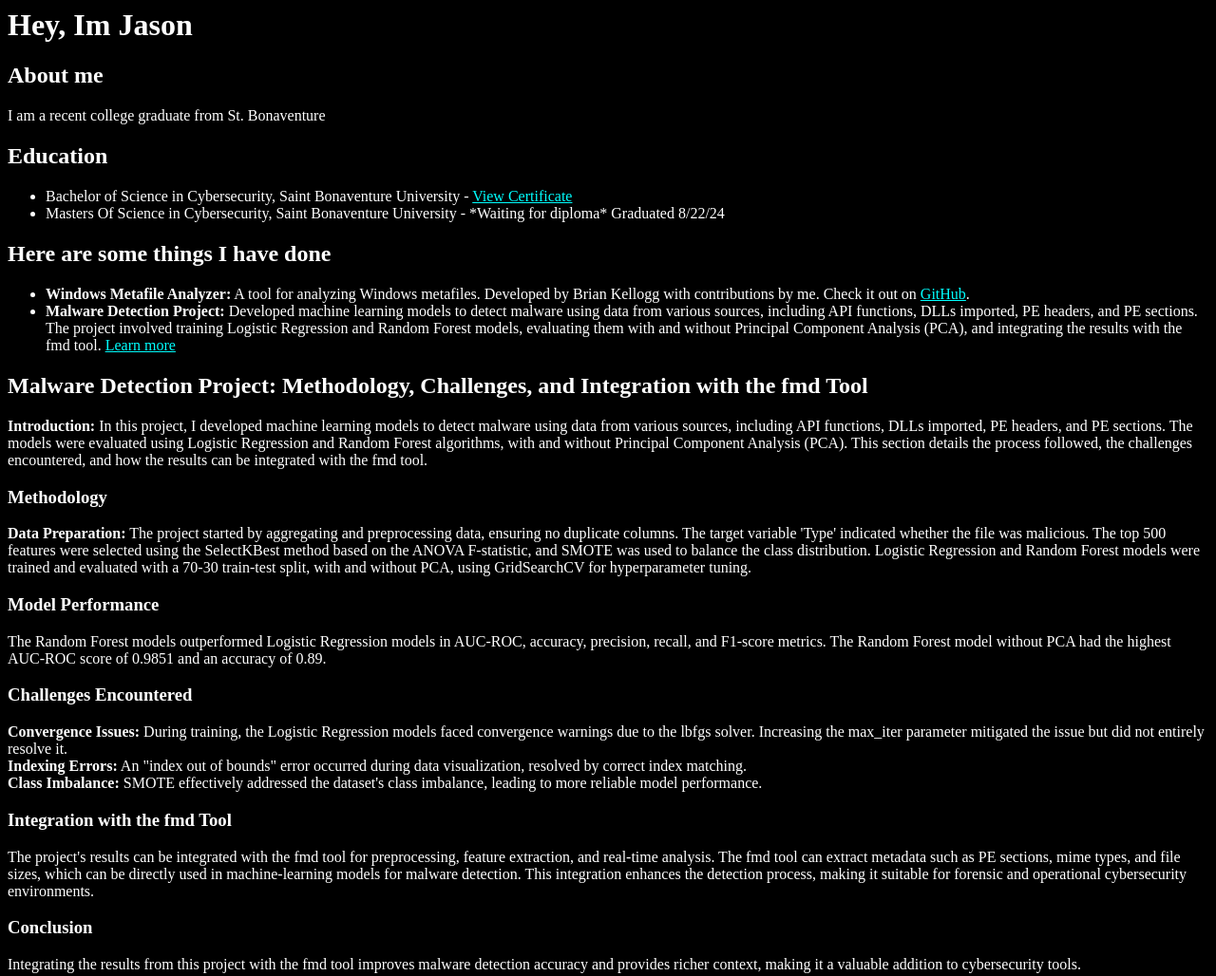
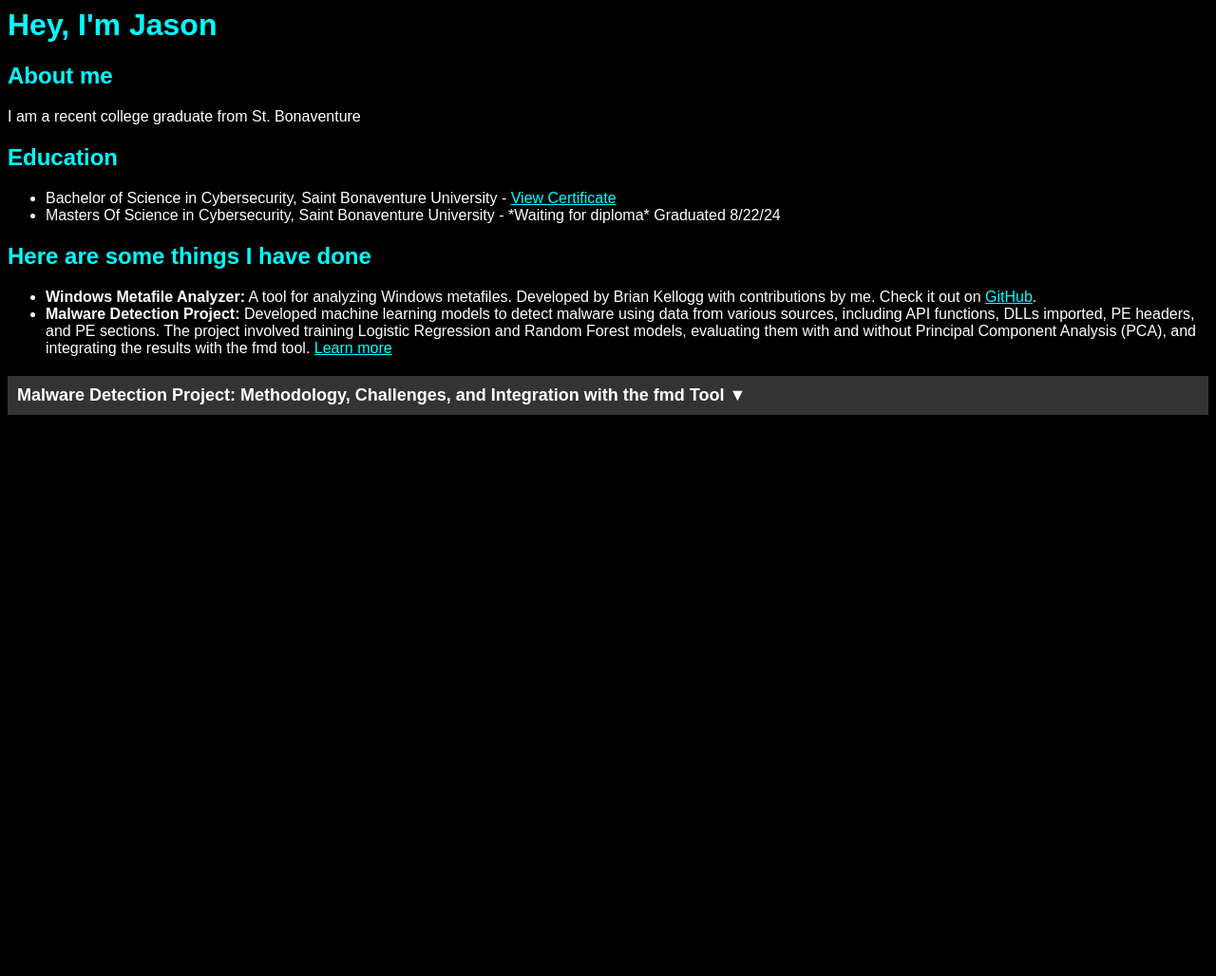
Before and after one commit to Jtl1e/mywebsite, a plain HTML site: page index.html in a window 1280 px wide. Shown: the whole page at 95% size. After the commit the page ends 800 px from the top, so only its background shows below. Drawn offline with Linux system fonts and the light colour scheme.

Commit message:
Update index.html

```diff
--- a/index.html
+++ b/index.html
@@ -1,4 +1,3 @@
-
 <html>
     <title>
        Jason's Portfolio
@@ -7,17 +6,46 @@
         body {
             background-color: black;
             color: white;
+            font-family: Arial, sans-serif;
+        }
+        h1, h2, h3 {
+            color: cyan;
+        }
+        p {
+            margin-bottom: 20px;
+        }
+        ul {
+            margin-bottom: 20px;
+        }
+        .collapsible {
+            background-color: #333;
+            color: white;
+            cursor: pointer;
+            padding: 10px;
+            border: none;
+            text-align: left;
+            outline: none;
+            font-size: 18px;
+        }
+        .content {
+            padding: 0 18px;
+            display: none;
+            overflow: hidden;
+            background-color: black;
+            margin-bottom: 20px;
         }
     </style>
     <body>
-        <h1>Hey, Im Jason</h1>
+        <h1>Hey, I'm Jason</h1>
         <h2>About me</h2>
-        <p> I am a recent college graduate from St. Bonaventure</p>
+        <p>I am a recent college graduate from St. Bonaventure</p>
+
         <h2>Education</h2>
         <ul>
             <li>Bachelor of Science in Cybersecurity, Saint Bonaventure University - <a href="https://www.parchment.com/u/award/f4d9b36aed431be1db8601fb5ca4996e/file" style="color: cyan;">View Certificate</a></li>
             <li>Masters Of Science in Cybersecurity, Saint Bonaventure University - *Waiting for diploma* Graduated 8/22/24</li>
         </ul>
+
         <h2>Here are some things I have done</h2>
         <ul>
             <li><strong>Windows Metafile Analyzer:</strong> A tool for analyzing Windows metafiles. Developed by Brian Kellogg with contributions by me. Check it out on <a href="https://github.com/theflakes/fmd" style="color: cyan;">GitHub</a>.</li>
@@ -25,8 +53,9 @@
             <li><strong>Malware Detection Project:</strong> Developed machine learning models to detect malware using data from various sources, including API functions, DLLs imported, PE headers, and PE sections. The project involved training Logistic Regression and Random Forest models, evaluating them with and without Principal Component Analysis (PCA), and integrating the results with the fmd tool. <a href="#malware-detection" style="color: cyan;">Learn more</a></li>
         </ul>
 
-        <h2 id="malware-detection">Malware Detection Project: Methodology, Challenges, and Integration with the fmd Tool</h2>
-        <p><strong>Introduction:</strong> In this project, I developed machine learning models to detect malware using data from various sources, including API functions, DLLs imported, PE headers, and PE sections. The models were evaluated using Logistic Regression and Random Forest algorithms, with and without Principal Component Analysis (PCA). This section details the process followed, the challenges encountered, and how the results can be integrated with the fmd tool.</p>
+        <h2 id="malware-detection" class="collapsible">Malware Detection Project: Methodology, Challenges, and Integration with the fmd Tool ▼</h2>
+        <div class="content">
+            <p><strong>Introduction:</strong> In this project, I developed machine learning models to detect malware using data from various sources, including API functions, DLLs imported, PE headers, and PE sections. The models were evaluated using Logistic Regression and Random Forest algorithms, with and without Principal Component Analysis (PCA). This section details the process followed, challenges encountered, and how the results can be integrated with the fmd tool.</p>
 
             <h3>Methodology</h3>
             <p><strong>Data Preparation:</strong> The project started by aggregating and preprocessing data, ensuring no duplicate columns. The target variable 'Type' indicated whether the file was malicious. The top 500 features were selected using the SelectKBest method based on the ANOVA F-statistic, and SMOTE was used to balance the class distribution. Logistic Regression and Random Forest models were trained and evaluated with a 70-30 train-test split, with and without PCA, using GridSearchCV for hyperparameter tuning.</p>
@@ -35,12 +64,32 @@
             <p>The Random Forest models outperformed Logistic Regression models in AUC-ROC, accuracy, precision, recall, and F1-score metrics. The Random Forest model without PCA had the highest AUC-ROC score of 0.9851 and an accuracy of 0.89.</p>
 
             <h3>Challenges Encountered</h3>
-        <p><strong>Convergence Issues:</strong> During training, the Logistic Regression models faced convergence warnings due to the lbfgs solver. Increasing the max_iter parameter mitigated the issue but did not entirely resolve it. <br><strong>Indexing Errors:</strong> An "index out of bounds" error occurred during data visualization, resolved by correct index matching. <br><strong>Class Imbalance:</strong> SMOTE effectively addressed the dataset's class imbalance, leading to more reliable model performance.</p>
+            <p><strong>Convergence Issues:</strong> During training, the Logistic Regression models faced convergence warnings due to the lbfgs solver. Increasing the max_iter parameter mitigated but did not entirely resolve the issue. <br><strong>Indexing Errors:</strong> An "index out of bounds" error occurred during data visualization, resolved by correct index matching. <br><strong>Class Imbalance:</strong> SMOTE effectively addressed the dataset's class imbalance, leading to more reliable model performance.</p>
 
             <h3>Integration with the fmd Tool</h3>
-        <p>The project's results can be integrated with the fmd tool for preprocessing, feature extraction, and real-time analysis. The fmd tool can extract metadata such as PE sections, mime types, and file sizes, which can be directly used in machine-learning models for malware detection. This integration enhances the detection process, making it suitable for forensic and operational cybersecurity environments.</p>
+            <p>The project's results can be integrated with the fmd tool for preprocessing, feature extraction, and real-time analysis. The fmd tool can extract metadata such as PE sections, mime types, and file sizes, which can be directly used in machine learning models for malware detection. This integration enhances the detection process, making it suitable for forensic and operational cybersecurity environments.</p>
 
             <h3>Conclusion</h3>
             <p>Integrating the results from this project with the fmd tool improves malware detection accuracy and provides richer context, making it a valuable addition to cybersecurity tools.</p>
+        </div>
+
+        <script>
+            var coll = document.getElementsByClassName("collapsible");
+            var i;
+
+            for (i = 0; i < coll.length; i++) {
+                coll[i].addEventListener("click", function() {
+                    this.classList.toggle("active");
+                    var content = this.nextElementSibling;
+                    if (content.style.display === "block") {
+                        content.style.display = "none";
+                        this.innerHTML = "Malware Detection Project: Methodology, Challenges, and Integration with the fmd Tool ▼";
+                    } else {
+                        content.style.display = "block";
+                        this.innerHTML = "Malware Detection Project: Methodology, Challenges, and Integration with the fmd Tool ▲";
+                    }
+                });
+            }
+        </script>
     </body>
 </html>
```
Lines whose indentation alone changed are shown as unchanged.
